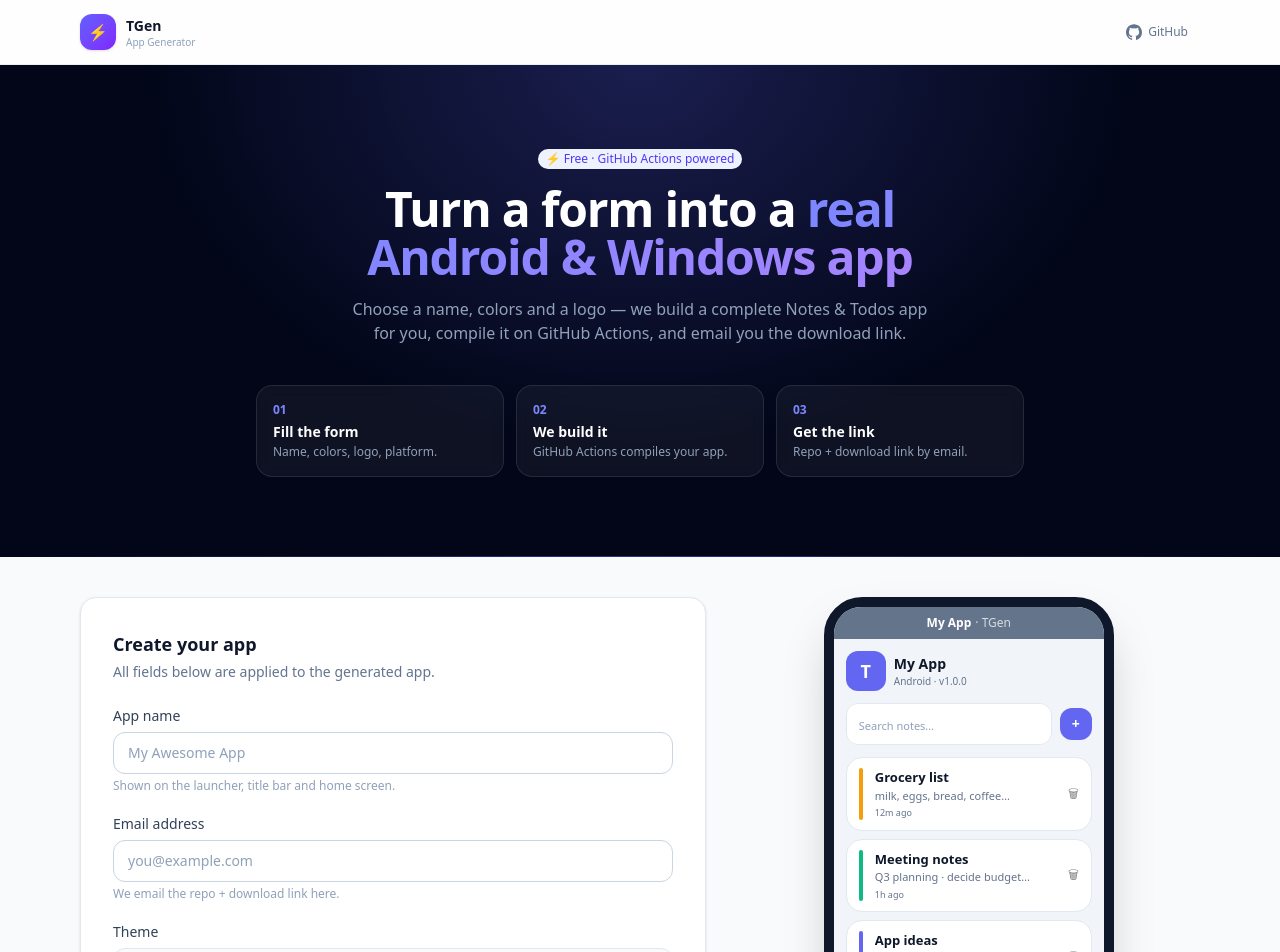
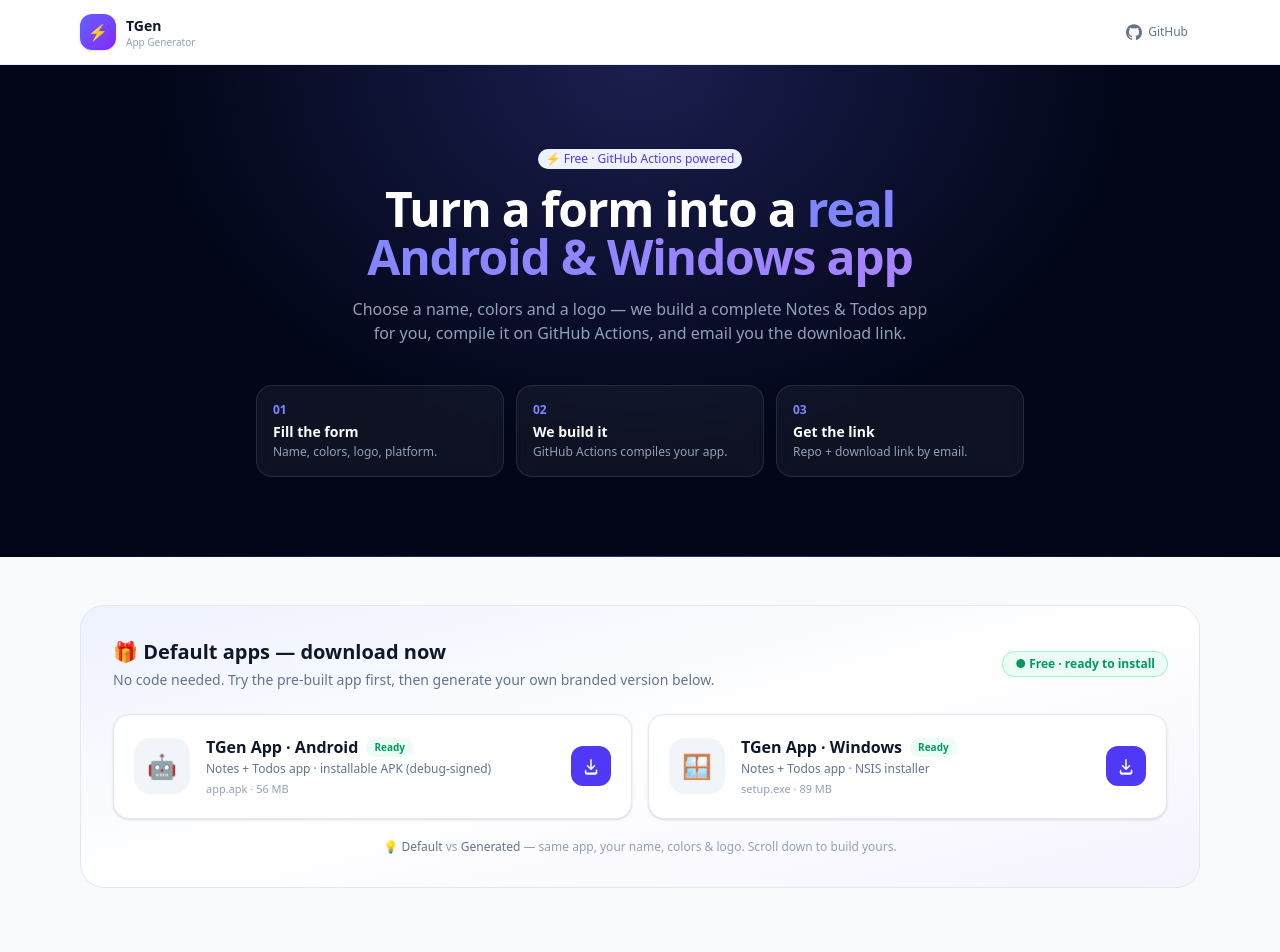
Before and after one commit to SatPaingOo/t-github-generate, a Next.js app: page / in a window 1280 px wide. Shown: the top 952 px of the page. Built offline with nearby package versions, Linux system fonts and the light colour scheme.

Commit message:
feat: default apps section — pre-built APK + exe directly downloadable (no code), default vs generated

```diff
--- /dev/null
+++ b/app/components/feature/DefaultApps.tsx
@@ -0,0 +1,87 @@
+'use client';
+
+/**
+ * DefaultApps — pre-built apps anyone can download immediately (no code).
+ * Lets users compare the default app vs a generated (custom) app.
+ */
+
+const DEFAULTS = [
+  {
+    platform: 'android',
+    label: 'Android',
+    icon: '🤖',
+    file: 'app.apk',
+    size: '56 MB',
+    href: '/defaults/android/app.apk',
+    desc: 'Notes + Todos app · installable APK (debug-signed)',
+    badge: 'Ready',
+  },
+  {
+    platform: 'windows',
+    label: 'Windows',
+    icon: '🪟',
+    file: 'setup.exe',
+    size: '89 MB',
+    href: '/defaults/windows/setup.exe',
+    desc: 'Notes + Todos app · NSIS installer',
+    badge: 'Ready',
+  },
+];
+
+export function DefaultApps() {
+  return (
+    <section className="mx-auto max-w-6xl px-4 py-12">
+      <div className="rounded-3xl border border-slate-200 bg-gradient-to-br from-indigo-50 via-white to-violet-50 p-6 sm:p-8">
+        <div className="flex flex-col items-start justify-between gap-3 sm:flex-row sm:items-center">
+          <div>
+            <h2 className="text-xl font-bold text-slate-900">🎁 Default apps — download now</h2>
+            <p className="mt-1 text-sm text-slate-500">
+              No code needed. Try the pre-built app first, then generate your own branded
+              version below.
+            </p>
+          </div>
+          <span className="rounded-full bg-emerald-50 px-3 py-1 text-xs font-semibold text-emerald-600 ring-1 ring-emerald-200">
+            ● Free · ready to install
+          </span>
+        </div>
+
+        <div className="mt-6 grid grid-cols-1 gap-4 sm:grid-cols-2">
+          {DEFAULTS.map(d => (
+            <a
+              key={d.platform}
+              href={d.href}
+              download
+              className="group flex items-center gap-4 rounded-2xl border border-slate-200 bg-white p-5 shadow-sm transition-all hover:-translate-y-0.5 hover:border-indigo-300 hover:shadow-md">
+              <div className="flex h-14 w-14 shrink-0 items-center justify-center rounded-2xl bg-slate-100 text-2xl transition-colors group-hover:bg-indigo-50">
+                {d.icon}
+              </div>
+              <div className="min-w-0 flex-1">
+                <div className="flex items-center gap-2">
+                  <p className="text-base font-bold text-slate-900">TGen App · {d.label}</p>
+                  <span className="rounded-full bg-emerald-50 px-2 py-0.5 text-[10px] font-semibold text-emerald-600">
+                    {d.badge}
+                  </span>
+                </div>
+                <p className="mt-0.5 text-xs text-slate-500">{d.desc}</p>
+                <p className="mt-1 text-[11px] font-medium text-slate-400">
+                  {d.file} · {d.size}
+                </p>
+              </div>
+              <div className="flex h-10 w-10 shrink-0 items-center justify-center rounded-xl bg-indigo-600 text-white transition-colors group-hover:bg-indigo-500">
+                <svg viewBox="0 0 20 20" className="h-5 w-5 fill-current">
+                  <path d="M10 3a.75.75 0 01.75.75v7.69l2.22-2.22a.75.75 0 111.06 1.06l-3.5 3.5a.75.75 0 01-1.06 0l-3.5-3.5a.75.75 0 111.06-1.06l2.22 2.22V3.75A.75.75 0 0110 3zM4.5 13.5a.75.75 0 01.75.75v1.5c0 .41.34.75.75.75h8c.41 0 .75-.34.75-.75v-1.5a.75.75 0 011.5 0v1.5A2.25 2.25 0 0114 18.75H6A2.25 2.25 0 013.75 16.5v-1.5a.75.75 0 01.75-.75z" />
+                </svg>
+              </div>
+            </a>
+          ))}
+        </div>
+
+        <p className="mt-5 text-center text-xs text-slate-400">
+          💡 <span className="font-medium text-slate-500">Default</span> vs{' '}
+          <span className="font-medium text-slate-500">Generated</span> — same app, your name,
+          colors &amp; logo. Scroll down to build yours.
+        </p>
+      </div>
+    </section>
+  );
+}
--- a/app/screens/GenerateScreen.tsx
+++ b/app/screens/GenerateScreen.tsx
@@ -8,6 +8,7 @@
 import { Field, TextInput } from '@/components/ui/Field';
 import { Badge } from '@/components/ui/Badge';
 import { AppPreview } from '@/components/feature/AppPreview';
+import { DefaultApps } from '@/components/feature/DefaultApps';
 
 export function GenerateScreen() {
   const [appName, setAppName] = useState('');
@@ -129,6 +130,9 @@
           </div>
         </div>
       </section>
+
+      {/* ============ DEFAULT APPS ============ */}
+      <DefaultApps />
 
       {/* ============ FORM + PREVIEW ============ */}
       <section className="mx-auto max-w-6xl px-4 py-10">
--- /dev/null
+++ b/public/defaults/android/info.json
@@ -0,0 +1,12 @@
+{
+  "appName": "TGen App",
+  "slug": "default",
+  "platform": "android",
+  "theme": "light",
+  "primaryColor": "#3B82F6",
+  "secondaryColor": "#64748B",
+  "version": "1.0.0",
+  "file": "app.apk",
+  "sizeBytes": 59203090,
+  "builtAt": "2026-08-12T05:06:03Z"
+}
--- /dev/null
+++ b/public/defaults/windows/info.json
@@ -0,0 +1,12 @@
+{
+  "appName": "TGen App",
+  "slug": "default",
+  "platform": "windows",
+  "theme": "light",
+  "primaryColor": "#3B82F6",
+  "secondaryColor": "#64748B",
+  "version": "1.0.0",
+  "file": "setup.exe",
+  "sizeBytes": 92849253,
+  "builtAt": "2026-08-12T04:41:35Z"
+}
```
Also changed, not shown: 2 other files (tests, documents, lock files or other folders).
